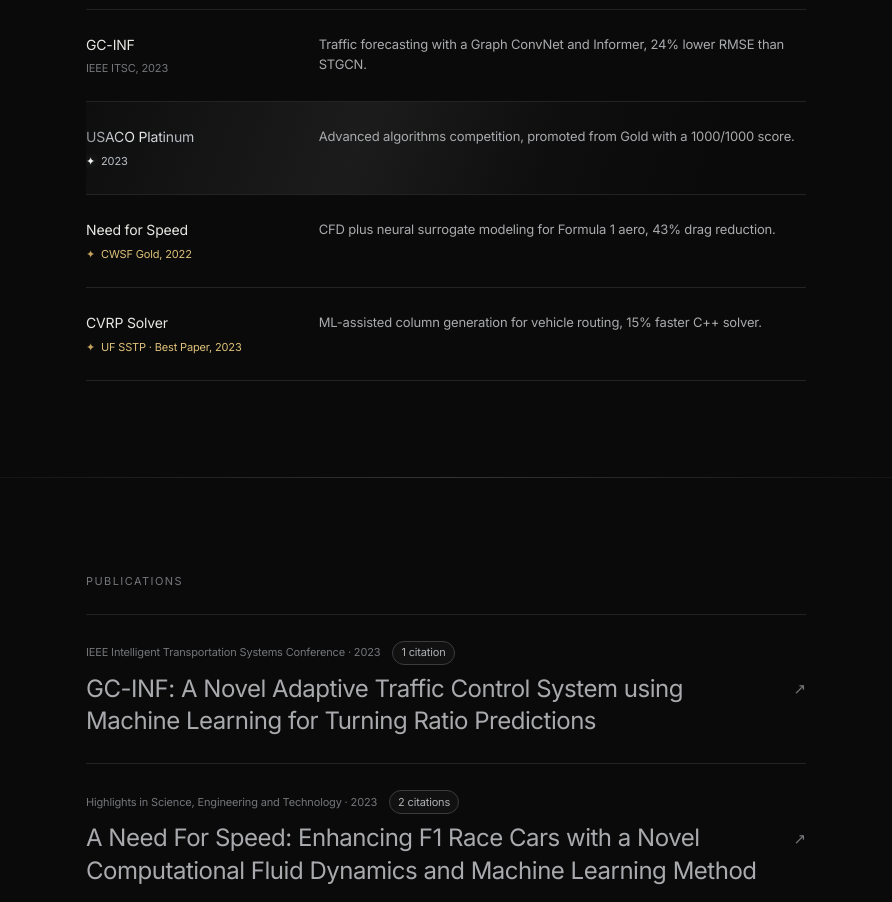
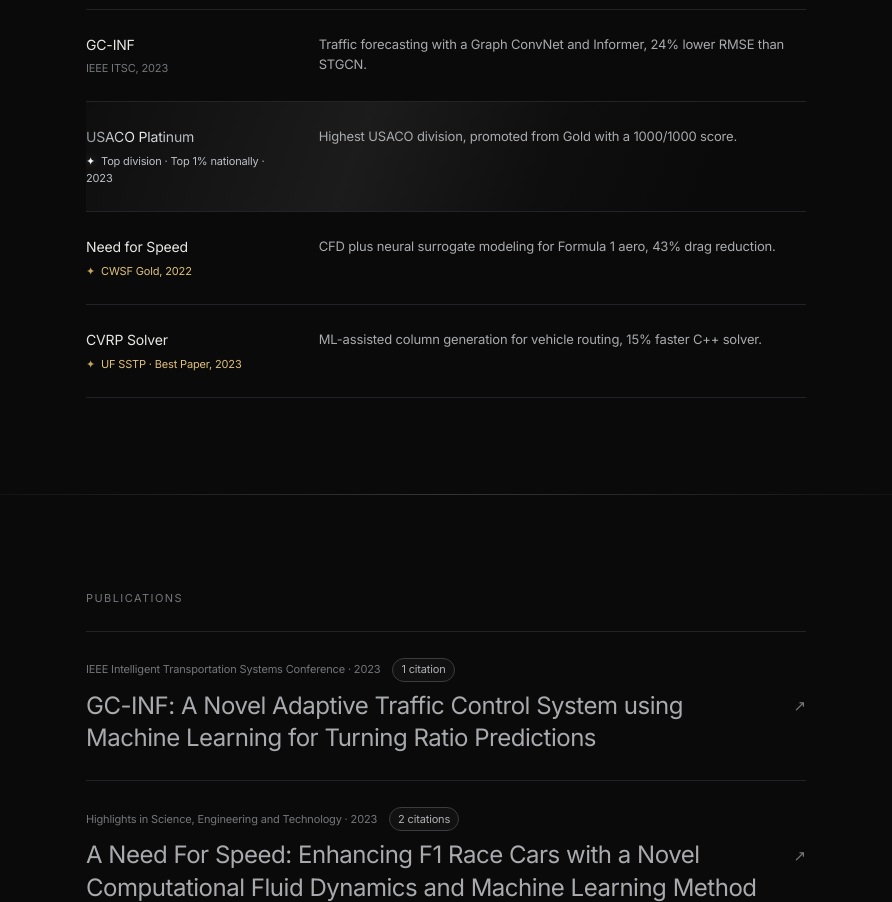
Before and after one commit to kenchengkc/personal-website, a Next.js app: page / in a window 1280 px wide. Shown: the part 7680-8582 px from the top of the page, without its empty margins (194-1086 px from the left). Built offline with nearby package versions, Linux system fonts and the light colour scheme.

Commit message:
Clarify USACO Platinum as top national tier

```diff
--- a/data/portfolio.ts
+++ b/data/portfolio.ts
@@ -72,8 +72,8 @@
   },
   {
     title: "USACO Platinum",
-    meta: "2023",
-    detail: "Advanced algorithms competition, promoted from Gold with a 1000/1000 score.",
+    meta: "Top division · Top 1% nationally · 2023",
+    detail: "Highest USACO division, promoted from Gold with a 1000/1000 score.",
   },
   {
     title: "Need for Speed",
```
